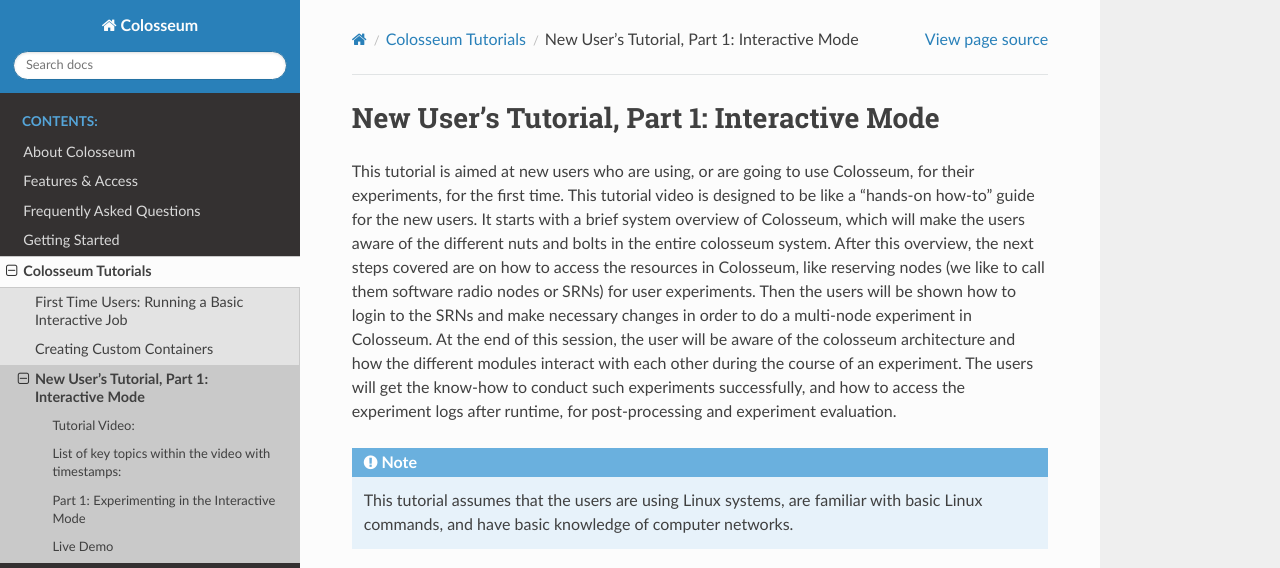
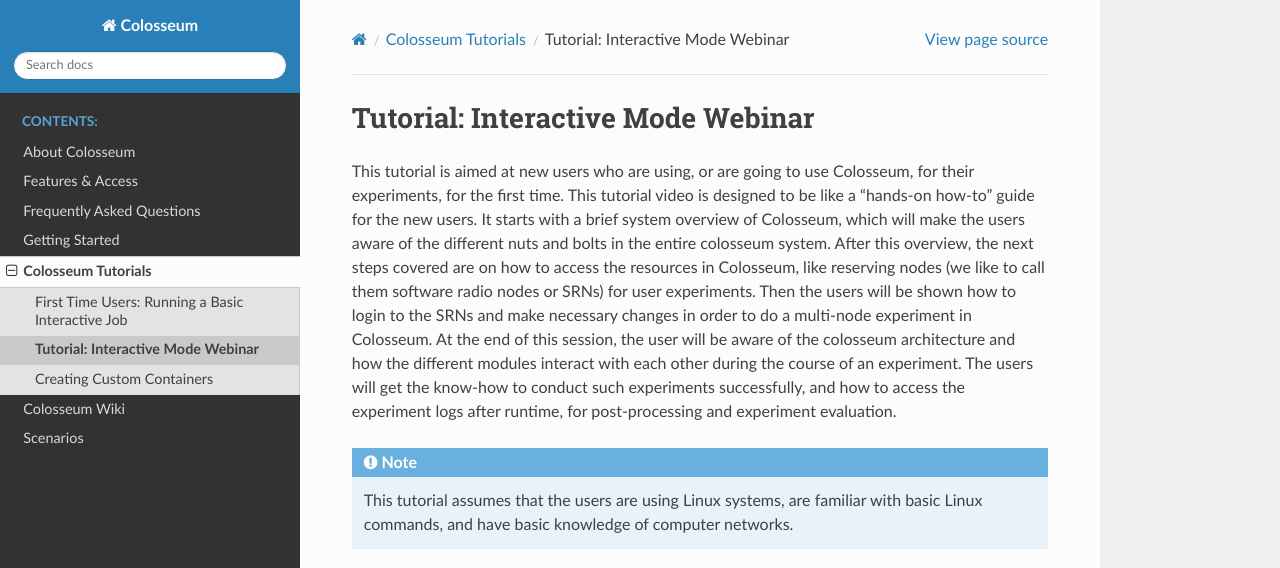
Before and after one commit to colosseum-wiot/user-documentation, a Sphinx documentation site: the page built from docs/source/colosseum_tutorials/interactive_mode_webinar.rst, in a window 1280 px wide and 1400 px high. Shown: the top 568 px of the window. Built offline with Sphinx 7.4.7 and the Read the Docs theme 3.1.0, drawn with Linux system fonts in a browser that asks for light colours; pages that are not in the unit, such as notebooks, are missing from menus; some of the changed text lies outside the part shown; grey boxes are pictures that could not be loaded.

Commit message:
Tutorials

```diff
--- a/docs/source/colosseum_tutorials/custom_containers.rst
+++ b/docs/source/colosseum_tutorials/custom_containers_webinar.rst
@@ -2,9 +2,6 @@
 ========================
 
 All user experiments in Colosseum are run in LXC containers. This tutorial guides users on creating their own custom containers to run their experiments in Colosseum. The tutorial starts with an overview of the use of LXC containers in Colosseum. It then describes the high-level process of creating a custom container in a user's local environment and the prerequisites for the same. The tutorial then goes into a detailed demo of the steps of creating a custom LXC container from a baseline container, including downloading the baseline container from file-proxy server, importing it into an image in their local LXD environment, initializing a container from the image and an quick example of installing a simple program in the container. The demo then shows the process of creating an image from the custom container, uploading it back to file-proxy server and making a reservation with this custom image. The tutorial also includes some tips that are useful for users during an interactive reservation, including transferring files back and forth between their SRN and file-proxy server, installing Colosseum CLI and taking a snapshot of their container using Colosseum CLI.
-
-Tutorial video:
-~~~~~~~~~~~~~~
 
 .. youtube:: 9n8G7CNU190
    :width: 100%
@@ -12,8 +9,7 @@
    :align: center
    :privacy_mode: yes
 
-List of key topics within the video with timestamps:
-~~~~~~~~~~~~~~~~~~~~~~~~~~~~~~~~~~~~~~~~~~~~~~~~~~
+**List of key topics within the video with timestamps**
 
 * `00:00 <https://youtu.be/9n8G7CNU190>`_ - Introduction and Outline
 * `01:17 <https://youtu.be/9n8G7CNU190?t=77>`_ - Containers in Colosseum
--- a/docs/source/colosseum_tutorials/index.rst
+++ b/docs/source/colosseum_tutorials/index.rst
@@ -4,10 +4,9 @@
 These pages include descriptions of and links to detailed Colosseum tutorials for users.
 
 .. toctree::
-   :maxdepth: 2
+   :maxdepth: 1
    :caption: Contents:
 
-   interactive_job
-   custom_containers
-   interactive_mode
-   batch_mode
+   interactive_job_tutorial
+   interactive_mode_webinar
+   custom_containers_webinar
--- a/docs/source/colosseum_tutorials/interactive_mode.rst
+++ b/docs/source/colosseum_tutorials/interactive_mode_webinar.rst
@@ -1,13 +1,10 @@
-New User's Tutorial, Part 1: Interactive Mode
-========================================
+Tutorial: Interactive Mode Webinar
+==================================
 
 This tutorial is aimed at new users who are using, or are going to use Colosseum, for their experiments, for the first time. This tutorial video is designed to be like a "hands-on how-to" guide for the new users. It starts with a brief system overview of Colosseum, which will make the users aware of the different nuts and bolts in the entire colosseum system. After this overview, the next steps covered are on how to access the resources in Colosseum, like reserving nodes (we like to call them software radio nodes or SRNs) for user experiments. Then the users will be shown how to login to the SRNs and make necessary changes in order to do a multi-node experiment in Colosseum. At the end of this session, the user will be aware of the colosseum architecture and how the different modules interact with each other during the course of an experiment. The users will get the know-how to conduct such experiments successfully, and how to access the experiment logs after runtime, for post-processing and experiment evaluation.
 
 .. note::
    This tutorial assumes that the users are using Linux systems, are familiar with basic Linux commands, and have basic knowledge of computer networks.
-
-Tutorial Video:
-~~~~~~~~~~~~~
 
 .. youtube:: LBjSfrsdx2k
    :width: 100%
@@ -15,27 +12,18 @@
    :align: center
    :privacy_mode: yes
 
-List of key topics within the video with timestamps:
-~~~~~~~~~~~~~~~~~~~~~~~~~~~~~~~~~~~~~~~~~~~~~~~~~~
+**List of key topics within the video with timestamps**
 
 * `00:00 <https://youtu.be/LBjSfrsdx2k>`_ - Introduction and Outline
 * `04:41 <https://youtu.be/LBjSfrsdx2k?t=281>`_ - Colosseum Architecture
 * `09:08 <https://youtu.be/LBjSfrsdx2k?t=548>`_ - Traffic Flow Process Overview
 * `13:09 <https://youtu.be/LBjSfrsdx2k?t=789>`_ - Linux/macOS SSH Setup
 * `15:03 <https://youtu.be/LBjSfrsdx2k?t=903>`_ - Linux/macOS SSH Proxy Setup
-
-Part 1: Experimenting in the Interactive Mode
-~~~~~~~~~~~~~~~~~~~~~~~~~~~~~~~~~~~~~~~~~~~
-
 * `16:40 <https://youtu.be/LBjSfrsdx2k?t=1000>`_ - Experiment Topics
 * `18:03 <https://youtu.be/LBjSfrsdx2k?t=1083>`_ - Interactive Mode Overview & Colosseum CLI
 * `19:27 <https://youtu.be/LBjSfrsdx2k?t=1167>`_ - Interactive Mode vs Batch Mode
 * `21:31 <https://youtu.be/LBjSfrsdx2k?t=1291>`_ - Colosseum Token System
 * `22:21 <https://youtu.be/LBjSfrsdx2k?t=1341>`_ - Experiment Overview
-
-Live Demo
-~~~~~~~~
-
 * `27:23 <https://youtu.be/LBjSfrsdx2k?t=1643>`_ - Live Demo Start - Setting up VPN
 * `32:57 <https://youtu.be/LBjSfrsdx2k?t=1977>`_ - Requesting a New Interactive Mode Reservation
 * `37:14 <https://youtu.be/LBjSfrsdx2k?t=2234>`_ - Logging on to the Colosseum Gateway and to Reserved Nodes
```
Also changed, not shown: docs/source/colosseum_tutorials/interactive_job_tutorial.rst (renamed from docs/source/colosseum_tutorials/interactive_job.rst).
